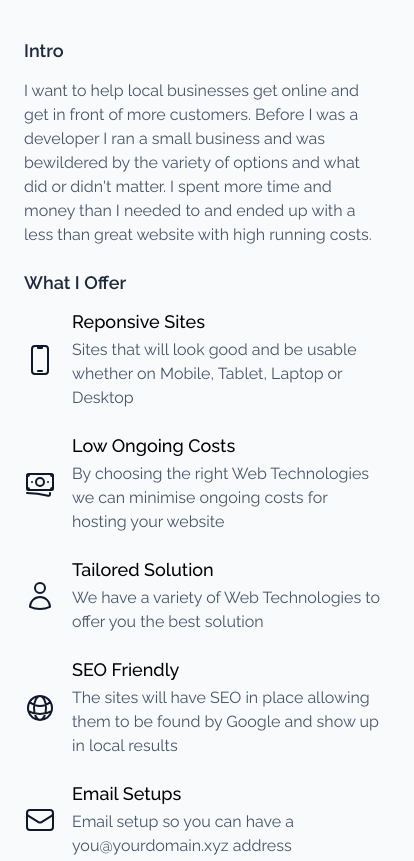
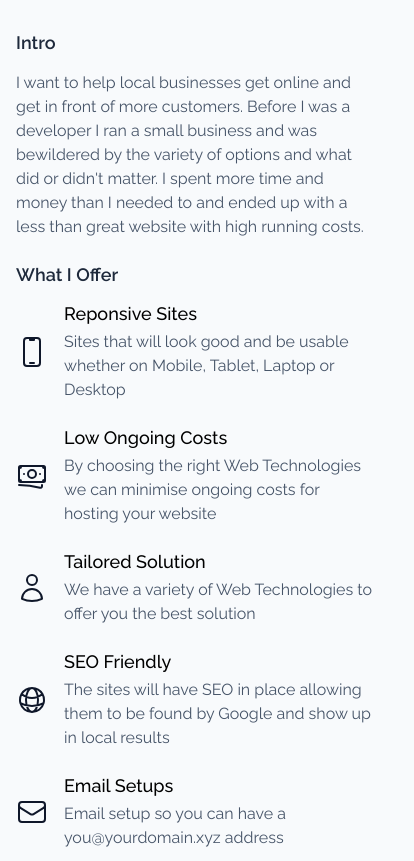
Before and after one commit to paddyjoneill/vanillasite, a plain HTML site: page site/index.html in a window 390 px wide. Shown: the top 861 px of the page, 414 px wide, since content can reach past the window. Drawn offline with Linux system fonts and the light colour scheme.

Commit message:
mobile css fixed

```diff
--- a/site/styles.css
+++ b/site/styles.css
@@ -4,6 +4,11 @@
     --background-color: #f8fafc;
     --form-background: #e2e8f0;
     --picture-outline: #cdd5e1;
+}
+
+html {
+    margin: 0;
+    padding: 0;
 }
 
 body {
@@ -16,6 +21,7 @@ body {
     flex-direction: column;
     align-items: center;
     line-height: 1.5rem;
+    margin: 0;
 }
 
 main {
@@ -132,7 +138,7 @@ input[type=submit] {
 footer {
     max-width: 56rem;
     padding: 1rem;
-    width: 100%;
+    width: calc(100% - 2rem);
     display: flex;
     justify-content: end;
 }
```
